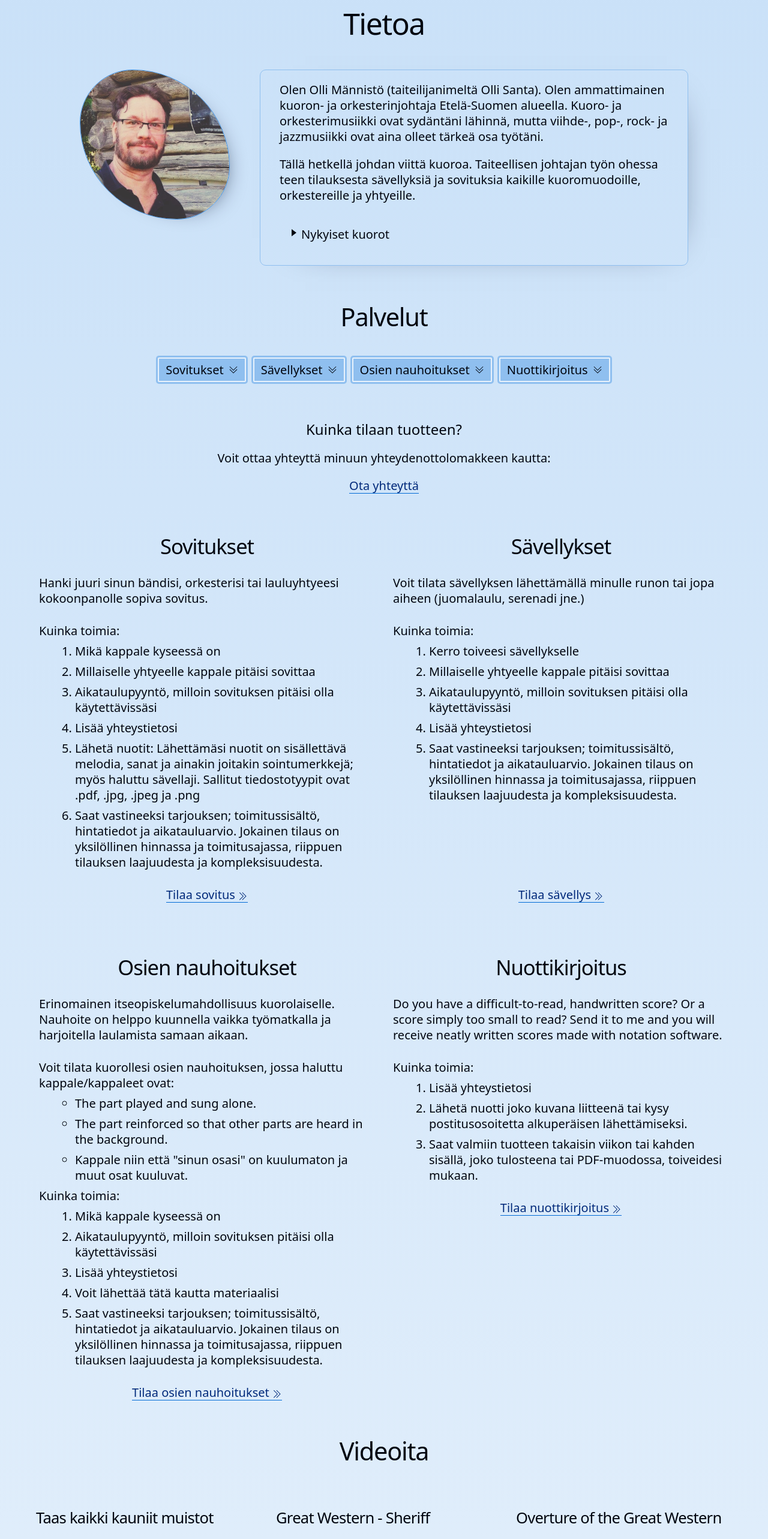
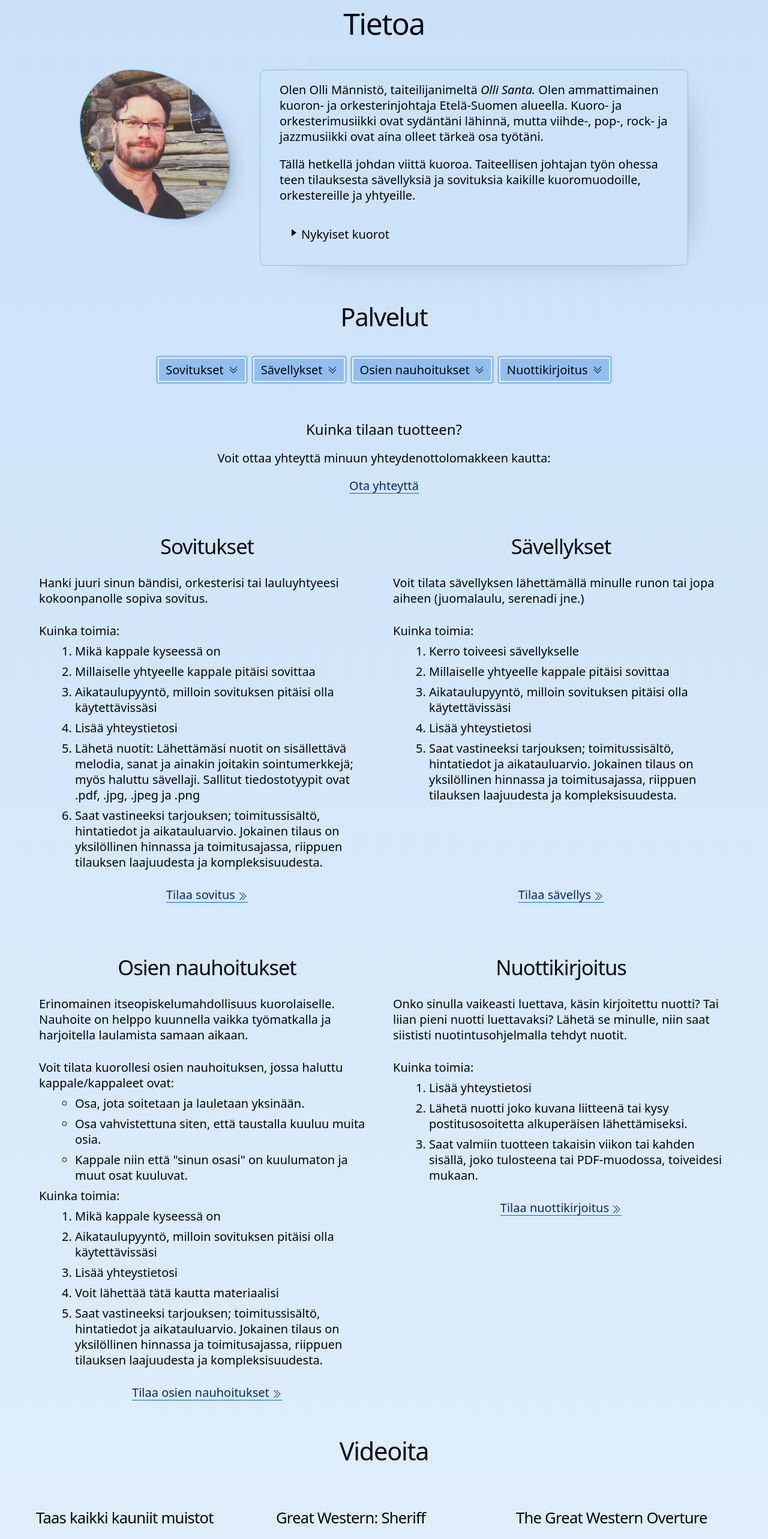
Before and after one commit to jenniina/OlliSanta, a React (Vite) app in the folder _React/: page /about in a window 1280 px wide. Shown: the part 160-2726 px from the top of the page at 60% size. Built offline with nearby package versions, Linux system fonts and the light colour scheme; grey boxes are pictures that could not be loaded; a web font is replaced by a local one.

Commit message:
change introduction text

```diff
--- a/_React/src/contexts/translations.ts
+++ b/_React/src/contexts/translations.ts
@@ -3,8 +3,8 @@ import { ELang } from "../interfaces"
 export const translations = {
   about: { en: "About", fi: "Tietoa" },
   aboutMe: {
-    en: "I am Olli Männistö (artist name Olli Santa).",
-    fi: "Olen Olli Männistö (taiteilijanimeltä Olli Santa).",
+    en: "I am Olli Männistö, artist name",
+    fi: "Olen Olli Männistö, taiteilijanimeltä",
   },
   addContactInfo: {
     en: "Add your contact information",
@@ -108,27 +108,27 @@ export const translations = {
   firstName: { en: "First name", fi: "Etunimi" },
   greatWesternText1: {
     en: "This text video is a demonstration on how important music is in movies. I composed the music for a scene in a movie that does not yet exist. The movie is called Great Western and this is the theme music for one scene.",
-    fi: "This text video is a demonstration on how important music is in movies. I composed the music for a scene in a movie that does not yet exist. The movie is called Great Western and this is the theme music for one scene.",
+    fi: "Tämä tekstivideo on demonstraatio siitä, kuinka tärkeää musiikki on elokuvissa. Sävelsin musiikin kohtaukseen elokuvaa varten, jota ei vielä ole olemassa. Elokuvan nimi on Great Western ja tämä on teemamusiikki yhtä kohtausta varten.",
   },
   greatWesternText3: {
     en: "Our Great Western series has now reached its third part. Now we get to follow the eventful life of the town sheriff for a day.",
-    fi: "Our Great Western series has now reached its third part. Now we get to follow the eventful life of the town sheriff for a day.",
+    fi: "Our Great Western sarja on nyt edennyt kolmanteen osaan. Nyt pääsemme seuraamaan kaupungin sheriffin tapahtumarikasta elämää yhden päivän ajan.",
   },
   greatWesternTitle1: {
     en: "Great Western - Letter Scene",
-    fi: "Great Western - Kirjeen kohtaus",
+    fi: "Great Western - Kirjekohtaus",
   },
   greatWesternTitle2: {
     en: "Overture of the Great Western",
-    fi: "Overture of the Great Western",
+    fi: "The Great Western Overture",
   },
   greatWesternTitle3: {
     en: "Great Western - Sheriff",
-    fi: "Great Western - Sheriff",
+    fi: "Great Western: Sheriff",
   },
   haveAHandwrittenScore: {
     en: "Do you have a difficult-to-read, handwritten score? Or a score simply too small to read? Send it to me and you will receive neatly written scores made with notation software.",
-    fi: "Do you have a difficult-to-read, handwritten score? Or a score simply too small to read? Send it to me and you will receive neatly written scores made with notation software.",
+    fi: "Onko sinulla vaikeasti luettava, käsin kirjoitettu nuotti? Tai liian pieni nuotti luettavaksi? Lähetä se minulle, niin saat siististi nuotintusohjelmalla tehdyt nuotit.",
   },
   home: { en: "Home", fi: "Alku" },
   homePage: { en: "Home page", fi: "Etusivu" },
@@ -201,11 +201,11 @@ export const translations = {
   },
   partsInstructions1: {
     en: "The part played and sung alone.",
-    fi: "The part played and sung alone.",
+    fi: "Osa, jota soitetaan ja lauletaan yksinään.",
   },
   partsInstructions2: {
     en: "The part reinforced so that other parts are heard in the background.",
-    fi: "The part reinforced so that other parts are heard in the background.",
+    fi: "Osa vahvistettuna siten, että taustalla kuuluu muita osia.",
   },
   partsInstructions3: {
     en: 'The piece so that "your part" is inaudible and the other parts are heard.',
--- a/_React/src/pages/AboutPage.tsx
+++ b/_React/src/pages/AboutPage.tsx
@@ -134,7 +134,7 @@ const AboutPage: FC<Props> = ({ heading }) => {
     <>
       <SEO
         title={`${heading} - Olli Santa`}
-        description={`${t("aboutMe")} ${t("introText1")}`}
+        description={`${t("aboutMe")} Olli Santa. ${t("introText1")}`}
         canonical="https://ollisanta.fi/about"
         keywords={[
           "about",
@@ -178,7 +178,7 @@ const AboutPage: FC<Props> = ({ heading }) => {
             />
             <div className={styles["intro-text"]}>
               <p>
-                {t("aboutMe")} {t("introText1")}
+                {t("aboutMe")} <i>Olli Santa.</i> {t("introText1")}
               </p>
               <p>{t("introText2")}</p>
               <Accordion
--- a/_React/src/pages/css/about.module.css
+++ b/_React/src/pages/css/about.module.css
@@ -111,7 +111,8 @@ ul.list li {
   padding-left: 0.3em;
 }
 ul.list li::marker {
-  transform: translateY(-0.1em);
+  transform: translateY(-0.12em);
+  color: var(--color-3);
 }
 
 @media (min-width: 300px) {
```
